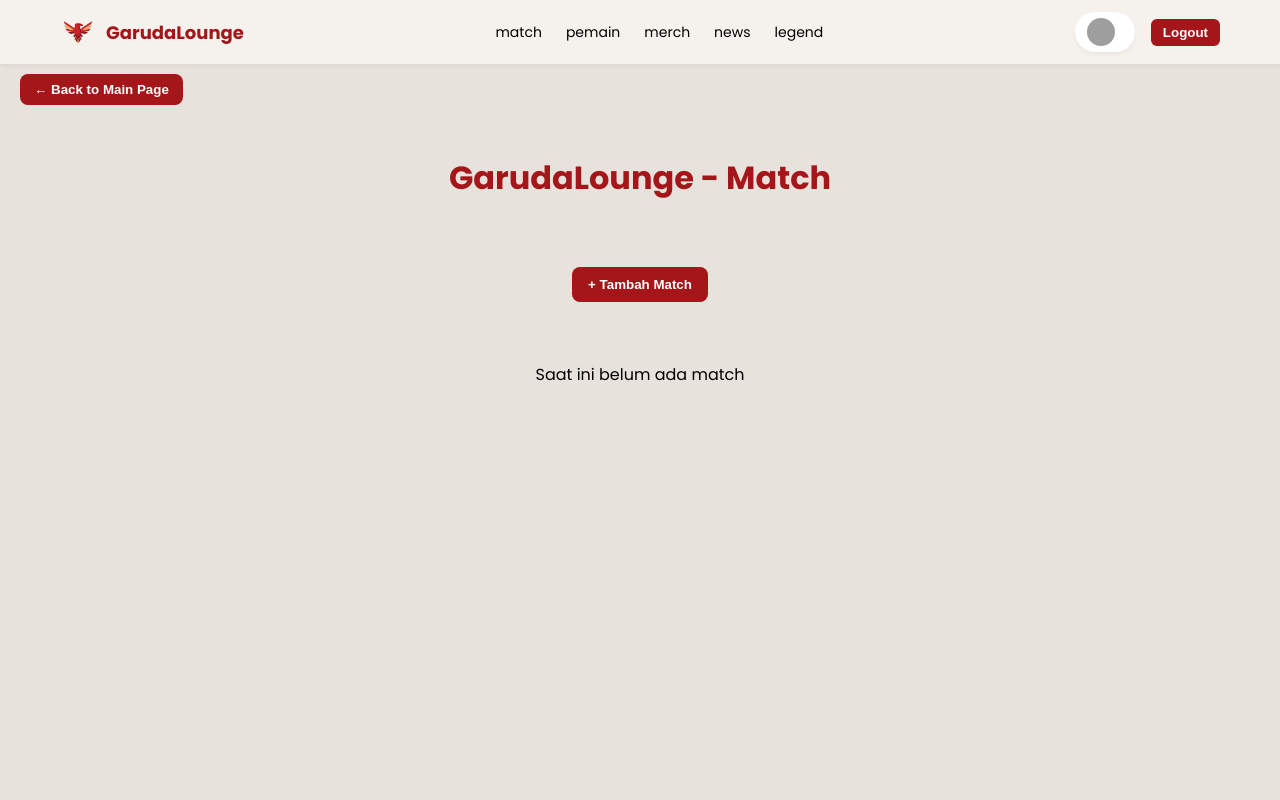
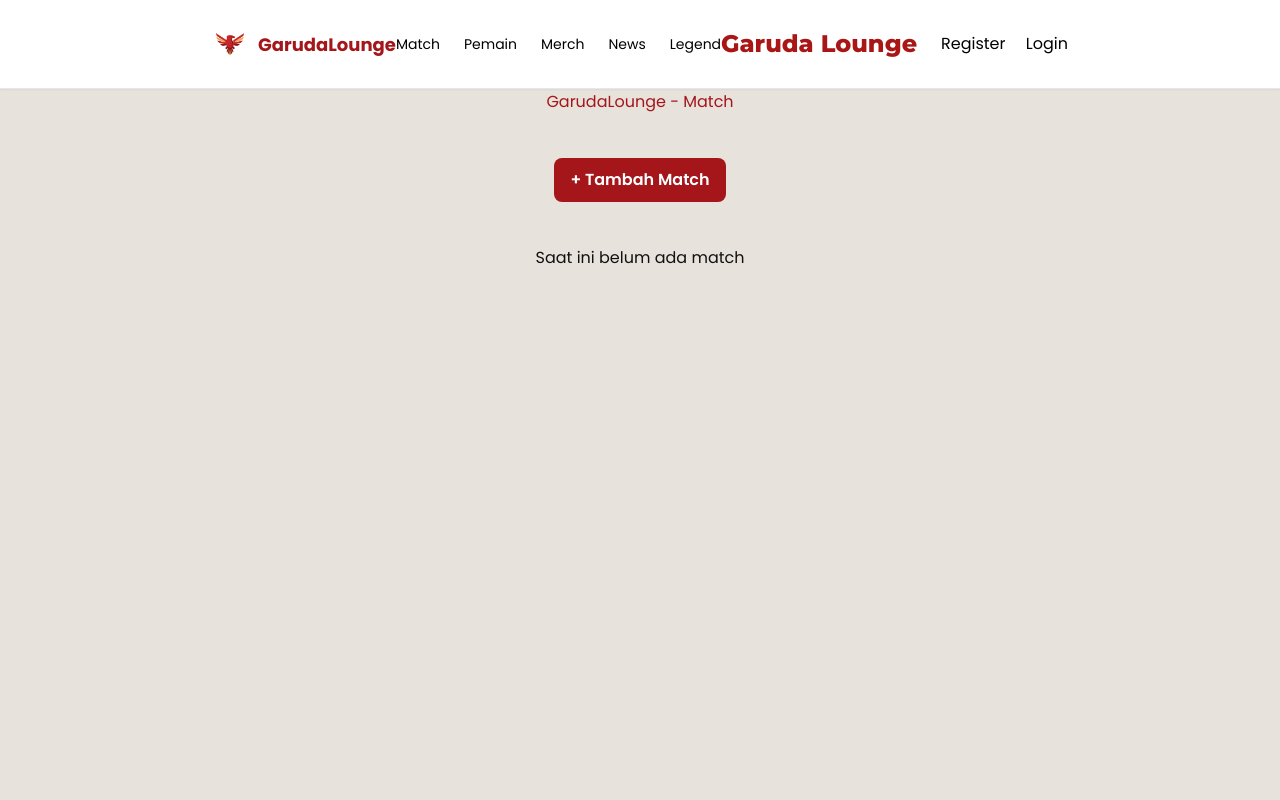
Before and after one commit to pbp-kelompok-d08/Garuda-Lounge, a Django app: page /match/ in a window 1280 px wide. Run offline with Django 5.2, Linux system fonts and the light colour scheme; data that the repository does not hold is empty; some libraries are stand-ins or nearby versions; grey boxes are pictures that could not be loaded.

Commit message:
benerin tata letak match.html (tapi masih belum bener)

```diff
--- a/main/templates/landing.html
+++ b/main/templates/landing.html
@@ -8,7 +8,7 @@
             <h2>{{ item.title }}</h2>
         </div>
         <!-- buat tes aja -->
-        <a href="{% url 'match:show_match' %}">
+        <a href="{{ item.link }}">
             <button class="lihat-btn">Lihat</button>
         </a>
     </div>
--- a/main/urls.py
+++ b/main/urls.py
@@ -4,7 +4,7 @@
 app_name = 'main'
 
 urlpatterns = [
-    path("", views.show_main, name="show_main"),
+    path('', views.show_main, name='show_main'),
     path('landing/', views.show_landingpage, name='show_landingpage'),
     path('login/', views.login_user, name='login_user'),
     path('logout/', views.logout_user, name='logout_user'),
--- a/main/views.py
+++ b/main/views.py
@@ -14,7 +14,7 @@
 @login_required(login_url='/login')
 def show_main(request):
     items = [
-        {"title": "Jelajahi Jadwal Match", "link": "#"},
+        {"title": "Jelajahi Jadwal Match", "link": "/match/"},
         {"title": "Daftar Pemain Aktif", "link": "#"},
         {"title": "Koleksi Merchandise", "link": "#"},
         {"title": "Baca Berita Menarik", "link": "/news/"},
--- a/match/templates/match.html
+++ b/match/templates/match.html
@@ -1,5 +1,5 @@
 
-{% extends 'base_after_login.html' %}
+{% extends 'base.html' %}
 {% load static %}
 
 {% block meta %}
@@ -8,6 +8,7 @@
 
 
 {% block content %}
+{% include 'navbar.html' %}
 <div class="content" style="position: relative;">
 
     <!-- Tombol Back di pojok kiri atas -->
--- a/templates/base.html
+++ b/templates/base.html
@@ -9,6 +9,8 @@
 
     <!-- Tailwind -->
     <script src="https://cdn.tailwindcss.com"></script>
+
+    <link rel="stylesheet" href="{% static 'css/global.css' %}"/>
 
     <!-- Font -->
     <link href="https://fonts.googleapis.com/css2?family=Montserrat:wght@700;800&family=Inter:wght@400;500;600&display=swap" rel="stylesheet">
@@ -25,14 +27,14 @@
   </head>
   <body class="min-h-screen flex flex-col">
 
-    <!-- Navbar -->
+    <!-- Navbar
     <nav class="bg-white shadow-md border-b border-red/30 py-4 px-6 flex justify-between items-center">
       <h1 class="text-2xl font-heading text-red font-extrabold">Garuda Lounge</h1>
       <div class="space-x-4">
         <a href="{% url 'main:register_user' %}" class="text-black hover:text-red font-medium">Register</a>
         <a href="{% url 'main:login_user' %}" class="text-black hover:text-red font-medium">Login</a>
       </div>
-    </nav>
+    </nav> -->
 
     <!-- Main Content -->
     <main class="flex-1">
--- /dev/null
+++ b/templates/navbar.html
@@ -0,0 +1,279 @@
+{% load static %}
+<!DOCTYPE html>
+<html lang="id">
+<head>
+    <meta charset="UTF-8">
+    <meta name="viewport" content="width=device-width, initial-scale=1.0">
+    <title>Garuda Lounge</title>
+    <link href="https://fonts.googleapis.com/css2?family=Poppins:wght@400;600;700&display=swap" rel="stylesheet">
+    <style>
+        body {
+            font-family: 'Poppins', sans-serif;
+            background-color: #e7e2db;
+            margin: 0;
+        }
+
+        /* Navbar */
+        nav {
+            display: flex;
+            justify-content: space-between;
+            align-items: center;
+            background-color: #f5f2ee;
+            padding: 12px 60px;
+            box-shadow: 0 2px 5px rgba(0,0,0,0.05);
+        }
+
+        .nav-left {
+            display: flex;
+            align-items: center;
+            gap: 10px;
+        }
+
+        .nav-left img {
+            width: 36px;
+            height: 36px;
+        }
+
+        .nav-left span {
+            color: #a4161a;
+            font-weight: 700;
+            font-size: 18px;
+        }
+
+        /* Menu tengah */
+        .nav-menu {
+            display: flex;
+            gap: 24px;
+            font-size: 14px;
+            align-items: center;
+        }
+
+        .nav-menu a {
+            position: relative;
+            text-decoration: none;
+            color: black;
+            font-weight: 500;
+            transition: color 0.3s;
+        }
+
+        /* efek garis bawah pas hover */
+        .nav-menu a::after {
+            content: "";
+            position: absolute;
+            bottom: -4px;
+            left: 0;
+            width: 0;
+            height: 2px;
+            background-color: #a4161a;
+            transition: width 0.3s ease-in-out;
+        }
+
+        .nav-menu a:hover {
+            color: #a4161a;
+        }
+
+        .nav-menu a:hover::after {
+            width: 100%;
+        }
+
+        /* Bagian kanan (profil + logout) */
+        .nav-right {
+            display: flex;
+            align-items: center;
+            gap: 16px;
+        }
+
+        .profile-section {
+            display: flex;
+            align-items: center;
+            gap: 8px;
+            background-color: #fff;
+            padding: 6px 12px;
+            border-radius: 20px;
+            font-weight: 600;
+            color: #a4161a;
+            box-shadow: 0 2px 4px rgba(0,0,0,0.05);
+            transition: transform 0.2s, box-shadow 0.2s, background-color 0.2s;
+            cursor: pointer;
+        }
+
+        .profile-section:hover {
+            transform: translateY(-2px);
+            box-shadow: 0 3px 8px rgba(0,0,0,0.1);
+            background-color: #a4161a10;
+        }
+
+        .profile-section img {
+            width: 28px;
+            height: 28px;
+            border-radius: 50%;
+            object-fit: cover;
+        }
+
+        .logout-btn {
+            background-color: #a4161a;
+            color: white;
+            border: none;
+            border-radius: 6px;
+            padding: 6px 12px;
+            font-weight: 600;
+            cursor: pointer;
+            transition: background-color 0.3s, transform 0.2s;
+        }
+
+        .logout-btn:hover {
+            background-color: #7f0f12;
+            transform: scale(1.05);
+        }
+
+        /* Konten bawah */
+        .content {
+            padding: 40px;
+            display: flex;
+            flex-direction: column;
+            align-items: center;
+            gap: 24px;
+        }
+
+        .card {
+            background-color: white;
+            border: 2px solid #a4161a;
+            border-radius: 18px;
+            width: 80%;
+            max-width: 900px;
+            display: flex;
+            justify-content: space-between;
+            align-items: center;
+            padding: 24px 32px;
+        }
+
+        .card h2 {
+            font-size: 20px;
+            color: #a4161a;
+            margin: 0;
+        }
+
+        .lihat-btn {
+            background-color: #a4161a;
+            color: white;
+            border: none;
+            padding: 10px 20px;
+            border-radius: 8px;
+            font-weight: 600;
+            cursor: pointer;
+            transition: background-color 0.3s, transform 0.2s;
+        }
+
+        .lihat-btn:hover {
+            background-color: #7f0f12;
+            transform: scale(1.05);
+        }
+
+    </style>
+</head>
+
+<body>
+    <nav class="fixed top-0 left-0 w-full bg-white shadow-md border-b border-red/30 shadow-sm z-50">
+        <div class="max-w-7xl mx-auto px-6 lg:px-8">
+        <div class="flex items-center justify-between h-16">
+            <div class="flex items-center">
+            <!-- Desktop Navigation -->
+            <div class="nav-left">
+            <img src="{% static 'images/garuda_logo.png' %}" alt="GarudaLounge Logo">
+                <span>GarudaLounge</span>
+            </div>
+
+            <div class="nav-menu">
+                <a href="{% url 'match:show_match' %}">Match</a>
+                <a href="#">Pemain</a>
+                <a href="#">Merch</a>
+                <a href="{% url 'news:show_news_main' %}" class="active">News</a>
+                <a href="#">Legend</a>
+            </div>
+
+            <!-- Desktop User Section -->
+            <div class="hidden md:flex items-center space-x-6">
+            {% if user.is_authenticated %}
+                <div class="nav-right">
+                    <div class="profile-section">
+                        <img src="https://cdn-icons-png.flaticon.com/512/1077/1077114.png" alt="user profile">
+                        <span>{{ request.user.username }}</span>
+                    </div>
+                    <form action="{% url 'main:logout_user' %}" method="post" style="margin: 0;">
+                        {% csrf_token %}
+                        <button class="logout-btn">Logout</button>
+                    </form>
+                </div>
+            {% else %}
+                <h1 class="text-2xl font-heading text-red font-extrabold">Garuda Lounge</h1>
+                <div class="space-x-4">
+                    <a href="{% url 'main:register_user' %}" class="text-black hover:text-red font-medium">Register</a>
+                    <a href="{% url 'main:login_user' %}" class="text-black hover:text-red font-medium">Login</a>
+                </div>
+            {% endif %}
+            </div>
+
+            <!-- Mobile Menu Button -->
+            <div class="md:hidden flex items-center">
+            <button class="mobile-menu-button p-2 text-gray-600 hover:text-gray-900 transition-colors">
+                <span class="sr-only">Open menu</span>
+                <div class="w-6 h-6 flex flex-col justify-center items-center">
+                <span class="bg-current block transition-all duration-300 ease-out h-0.5 w-6 rounded-sm"></span>
+                <span class="bg-current block transition-all duration-300 ease-out h-0.5 w-6 rounded-sm my-0.5"></span>
+                <span class="bg-current block transition-all duration-300 ease-out h-0.5 w-6 rounded-sm"></span>
+                </div>
+            </button>
+            </div>
+        </div>
+        </div>
+        <!-- Mobile Menu -->
+        <div class="mobile-menu hidden md:hidden bg-white border-t border-gray-200">
+        <div class="px-6 py-4 space-y-4">
+            <!-- Mobile Navigation Links -->
+           <div class="nav-left">
+                <img src="{% static 'images/garuda_logo.png' %}" alt="GarudaLounge Logo">
+                    <span>GarudaLounge</span>
+            </div>
+
+            <div class="nav-menu">
+                <a href="#">match</a>
+                <a href="#">pemain</a>
+                <a href="#">merch</a>
+                <a href="{% url 'news:show_news_main' %}" class="active">news</a>
+                <a href="#">legend</a>
+            </div>
+
+            <!-- Mobile User Section -->
+            <div class="border-t border-gray-200 pt-4">
+            {% if user.is_authenticated %}
+                <div class="nav-right">
+                    <div class="profile-section">
+                        <img src="https://cdn-icons-png.flaticon.com/512/1077/1077114.png" alt="user profile">
+                        <span>{{ request.user.username }}</span>
+                    </div>
+                    <form action="{% url 'main:logout_user' %}" method="post" style="margin: 0;">
+                        {% csrf_token %}
+                        <button class="logout-btn">Logout</button>
+                    </form>
+                </div>
+            {% else %}
+                <h1 class="text-2xl font-heading text-red font-extrabold">Garuda Lounge</h1>
+                <div class="space-x-4">
+                    <a href="{% url 'main:register_user' %}" class="text-black hover:text-red font-medium">Register</a>
+                    <a href="{% url 'main:login_user' %}" class="text-black hover:text-red font-medium">Login</a>
+                </div>
+            {% endif %}
+            </div>
+        </div>
+        </div>
+        <script>
+        const btn = document.querySelector("button.mobile-menu-button");
+        const menu = document.querySelector(".mobile-menu");
+
+        btn.addEventListener("click", () => {
+            menu.classList.toggle("hidden");
+        });
+        </script>
+    </nav>
+</body>
+</html>
```
